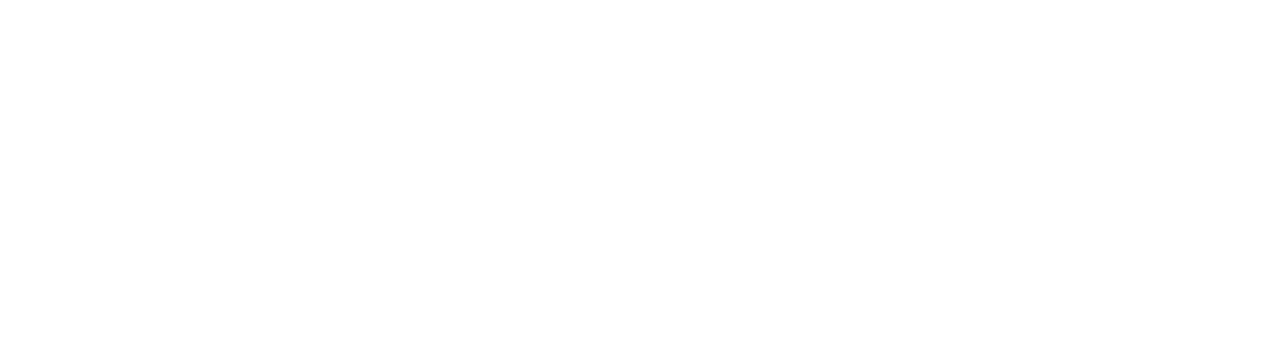
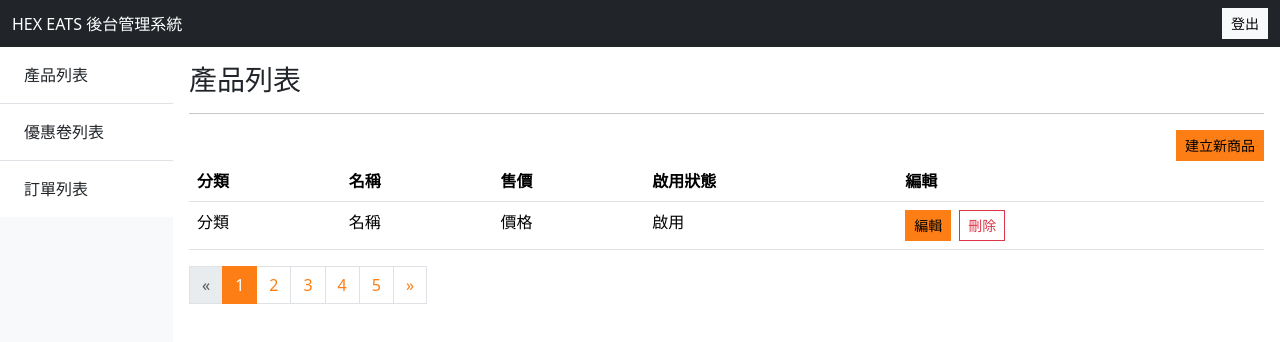
Before and after one commit to alfredhuang426/shop-demo, a React (Create React App) app: page /#/admin/products in a window 1280 px wide. Before the commit this address had no page. Shown: the top 342 px of the page. Built offline with nearby package versions, Linux system fonts and the light colour scheme; no server answers.

Commit message:
adminProducts create

```diff
--- a/src/App.js
+++ b/src/App.js
@@ -1,11 +1,16 @@
 import { Routes, Route } from "react-router-dom";
 import Login from "./pages/Login";
+import Dashboard from "./pages/admin/Dashboard";
+import AdminProducts from "./pages/admin/AdminProducts";
 
 function App() {
   return (
     <div className="App">
       <Routes>
         <Route path="/login" element={<Login />}></Route>
+        <Route path="/admin" element={<Dashboard />}>
+          <Route path="products" element={<AdminProducts />}></Route>
+        </Route>
       </Routes>
     </div>
   );
--- a/src/pages/Login.js
+++ b/src/pages/Login.js
@@ -1,11 +1,16 @@
 import axios from "axios";
 import { useState } from "react";
+import { useNavigate } from "react-router-dom";
 
 function Login() {
+  const navigate = useNavigate();
+
   const [data, setData] = useState({
     username: "",
     password: "",
   });
+
+  const [loginState, setLoginState] = useState({});
 
   const handleChange = (e) => {
     const { name, value } = e.target;
@@ -13,11 +18,19 @@ function Login() {
   };
 
   const submit = async (e) => {
-    const result = await axios.post("/v2/admin/signin", data);
-    console.log(result);
-    const { token, expired } = result.data;
-    console.log(result.data);
-    document.cookie = `hexToken=${token}; expires=${new Date(expired)}`;
+    try {
+      const result = await axios.post("/v2/admin/signin", data);
+      console.log(result);
+      const { token, expired } = result.data;
+      console.log(result.data);
+      document.cookie = `hexToken=${token}; expires=${new Date(expired)}`;
+      if (result?.data?.success) {
+        navigate("/admin/products");
+      }
+    } catch (error) {
+      console.log(error);
+      setLoginState(error.response.data);
+    }
   };
 
   return (
@@ -26,8 +39,13 @@ function Login() {
         <div className="col-md-6">
           <h2>登入帳號</h2>
 
-          <div className="alert alert-danger" role="alert">
-            錯誤訊息
+          <div
+            className={`alert alert-danger ${
+              loginState.message ? "d-block" : "d-none"
+            }`}
+            role="alert"
+          >
+            {loginState.message}
           </div>
           <div className="mb-2">
             <label htmlFor="email" className="form-label w-100">
--- /dev/null
+++ b/src/pages/admin/AdminProducts.js
@@ -0,0 +1,87 @@
+import axios from "axios";
+import { useEffect } from "react";
+
+function AdminProducts() {
+  useEffect(() => {
+    const token = document.cookie
+      .split("; ")
+      .find((row) => row.startsWith("hexToken="))
+      ?.split("=")[1];
+    axios.defaults.headers.common["Authorization"] = token;
+    (async () => {
+      const productsResult = await axios.get(
+        `/v2/api/${process.env.REACT_APP_API_PATH}/admin/products/all`
+      );
+      console.log(productsResult);
+    })();
+  }, []);
+
+  return (
+    <>
+      <div className="p-3">
+        <h3>產品列表</h3>
+        <hr />
+        <div className="text-end">
+          <button type="button" className="btn btn-primary btn-sm">
+            建立新商品
+          </button>
+        </div>
+        <table className="table">
+          <thead>
+            <tr>
+              <th scope="col">分類</th>
+              <th scope="col">名稱</th>
+              <th scope="col">售價</th>
+              <th scope="col">啟用狀態</th>
+              <th scope="col">編輯</th>
+            </tr>
+          </thead>
+          <tbody>
+            <tr>
+              <td>分類</td>
+              <td>名稱</td>
+              <td>價格</td>
+              <td>啟用</td>
+              <td>
+                <button type="button" className="btn btn-primary btn-sm">
+                  編輯
+                </button>
+                <button
+                  type="button"
+                  className="btn btn-outline-danger btn-sm ms-2"
+                >
+                  刪除
+                </button>
+              </td>
+            </tr>
+          </tbody>
+        </table>
+
+        <nav aria-label="Page navigation example">
+          <ul className="pagination">
+            <li className="page-item">
+              <a className="page-link disabled" href="/" aria-label="Previous">
+                <span aria-hidden="true">&laquo;</span>
+              </a>
+            </li>
+            {[...new Array(5)].map((_, i) => (
+              // eslint-disable-next-line react/no-array-index-key
+              <li className="page-item" key={`${i}_page`}>
+                <a className={`page-link ${i + 1 === 1 && "active"}`} href="/">
+                  {i + 1}
+                </a>
+              </li>
+            ))}
+            <li className="page-item">
+              <a className="page-link" href="/" aria-label="Next">
+                <span aria-hidden="true">&raquo;</span>
+              </a>
+            </li>
+          </ul>
+        </nav>
+      </div>
+    </>
+  );
+}
+
+export default AdminProducts;
--- /dev/null
+++ b/src/pages/admin/Dashboard.js
@@ -0,0 +1,70 @@
+import { Outlet } from "react-router-dom";
+
+function Dashboard() {
+  return (
+    <>
+      <nav className="navbar navbar-expand-lg bg-dark">
+        <div className="container-fluid">
+          <p className="text-white mb-0">HEX EATS 後台管理系統</p>
+          <button
+            className="navbar-toggler"
+            type="button"
+            data-bs-toggle="collapse"
+            data-bs-target="#navbarNav"
+            aria-controls="navbarNav"
+            aria-expanded="false"
+            aria-label="Toggle navigation"
+          >
+            <span className="navbar-toggler-icon" />
+          </button>
+          <div
+            className="collapse navbar-collapse justify-content-end"
+            id="navbarNav"
+          >
+            <ul className="navbar-nav">
+              <li className="nav-item">
+                <button type="button" className="btn btn-sm btn-light">
+                  登出
+                </button>
+              </li>
+            </ul>
+          </div>
+        </div>
+      </nav>
+      <div className="d-flex" style={{ minHeight: "calc(100vh - 56px)" }}>
+        <div className="bg-light" style={{ width: "200px" }}>
+          <ul className="list-group list-group-flush">
+            <a
+              className="list-group-item list-group-item-action py-3"
+              to="/admin/products"
+            >
+              <i className="bi bi-cup-fill me-2" />
+              產品列表
+            </a>
+            <a
+              className="list-group-item list-group-item-action py-3"
+              to="/admin/coupons"
+            >
+              <i className="bi bi-ticket-perforated-fill me-2" />
+              優惠卷列表
+            </a>
+            <a
+              className="list-group-item list-group-item-action py-3"
+              to="/admin/orders"
+            >
+              <i className="bi bi-receipt me-2" />
+              訂單列表
+            </a>
+          </ul>
+        </div>
+        <div className="w-100">
+          {/* Products */}
+          <Outlet />
+          {/* Products end */}
+        </div>
+      </div>
+    </>
+  );
+}
+
+export default Dashboard;
```
